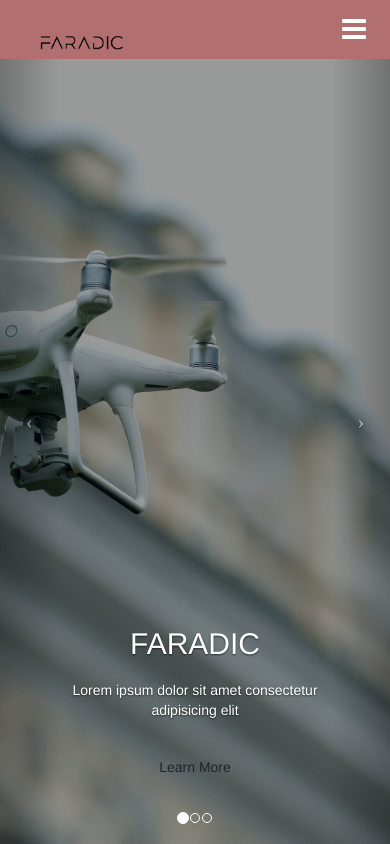
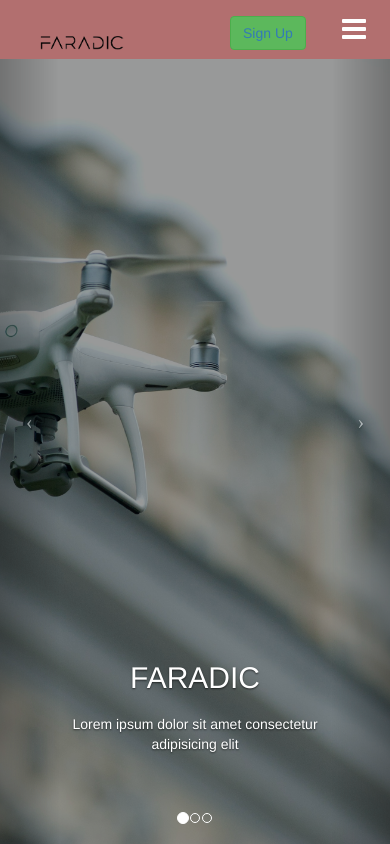
Before and after one commit to duttaanish007/Faradic_Drone, a plain HTML site: page index.html in a window 390 px wide. Shown: the top 844 px of the page. Drawn offline with nearby package versions, Linux system fonts and the light colour scheme.

Commit message:
responsive signup button

```diff
--- a/index.html
+++ b/index.html
@@ -40,8 +40,7 @@
                     </ul>
                 </div>
                 <form class="form-inline my-2 my-lg-0">
-                   <a href="loginandsignup.html"> <button class="btn btn-success " style="position:relative; left: 1300px; top: -35px;
-                    " type="submit">Sign Up</a></button>
+                   <a href="loginandsignup.html"> <button class="btn btn-success " type="submit">Sign Up</a></button>
                   </form>
             </nav>
         </header>
--- a/style.css
+++ b/style.css
@@ -28,6 +28,11 @@ header {
   margin: 16px 36px;
   color: #881212;
 
+}
+.btn{
+  position: fixed;
+  float: left;
+  margin: -60px 1345px;
 }
 
 nav {
@@ -80,6 +85,12 @@ nav ul li a {
     position: fixed;
     top: 0;
     margin-top: 16px;
+  }
+  .btn{
+    position: fixed;
+    top: 0;
+    margin-top: 16px;
+    margin-left: 230px;
   }
 
   nav ul {
```
